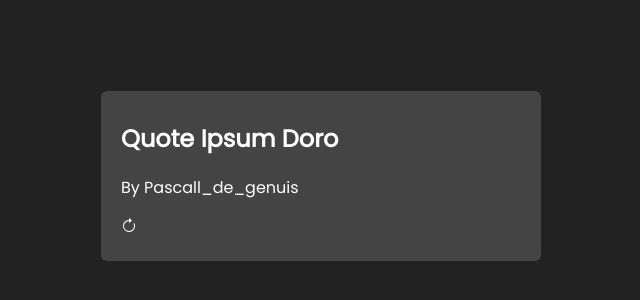
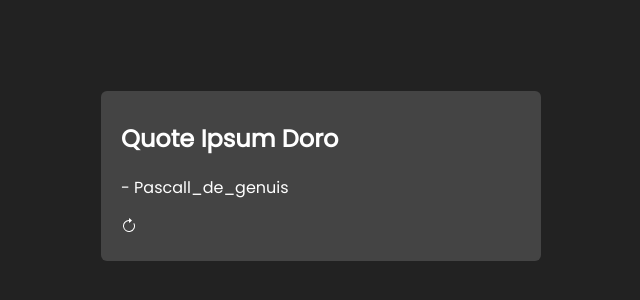
Before and after one commit to 0x15BA88FF/Random-quote-generator, a plain HTML site: page index.html in a window 1280 px wide. Shown: the part 224-524 px from the top of the page, 319-959 px from the left. Drawn offline with Linux system fonts and the light colour scheme; no server answers.

Commit message:
Update index.html

```diff
--- a/index.html
+++ b/index.html
@@ -12,7 +12,7 @@
         <div id="card">
             <div id="one">
               <h2 target="_blank" href="#" id="content">Quote Ipsum Doro</h2>
-              <p id="author">By Pascall_de_genuis</p>
+              <p id="author">- Pascall_de_genuis</p>
             </div>
             <div id="two">
               <span id="reload" onclick="loadQuote()">
```
